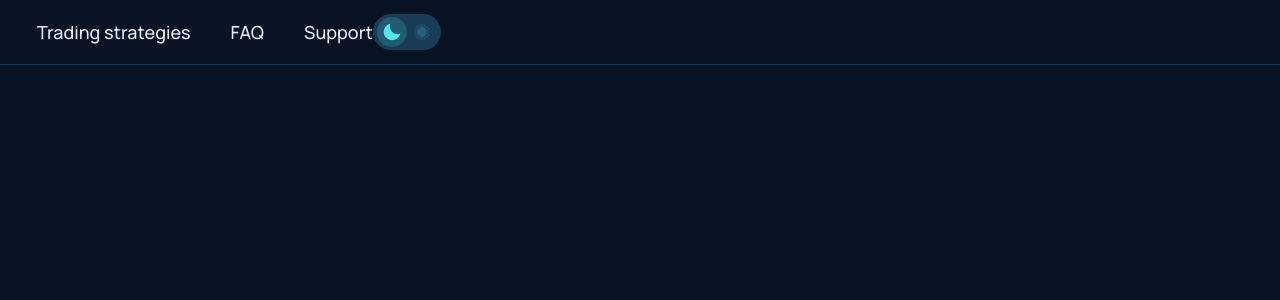
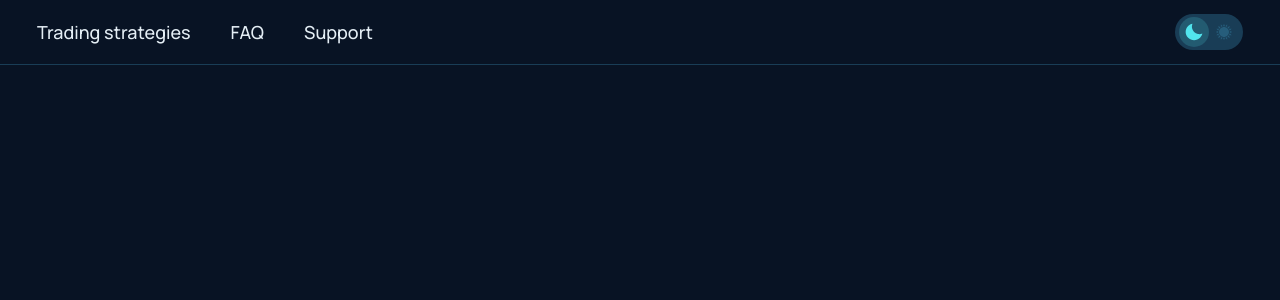
Before and after one commit to kruglyakov-ak/refactor, a Next.js app: page / in a window 1280 px wide. Shown: the top 300 px of the page. Built offline with nearby package versions, Linux system fonts and the light colour scheme.

Commit message:
fix styles

```diff
--- a/components/Header/Header.tsx
+++ b/components/Header/Header.tsx
@@ -1,7 +1,5 @@
 import { FC, ReactNode } from 'react'
 import cn from 'classnames'
-
-import { Container } from 'components'
 
 import s from './header.module.scss'
 
@@ -11,9 +9,5 @@ interface IHeaderProps {
 }
 
 export const Header: FC<IHeaderProps> = ({ children, className }) => {
-  return (
-    <header className={cn(s.header, className)}>
-      <Container className={s.container}>{children}</Container>
-    </header>
-  )
+  return <header className={cn(s.header, className)}>{children}</header>
 }
--- a/components/Header/header.module.scss
+++ b/components/Header/header.module.scss
@@ -4,12 +4,4 @@
   height: 65px;
   background-color: var(--color-bg-secondary);
   border-bottom: 1px solid var(--color-border);
-
-  display: flex;
-  align-items: center;
-
-  & .container {
-    display: flex;
-    align-items: center;
-  }
 }
--- a/components/ThemeButton/themeButton.module.scss
+++ b/components/ThemeButton/themeButton.module.scss
@@ -8,6 +8,7 @@
   display: flex;
   align-items: center;
   justify-content: space-between;
+  cursor: pointer;
 
   & .iconWrapper {
     width: 30px;
--- a/features/LandingHeader/LandingHeader.tsx
+++ b/features/LandingHeader/LandingHeader.tsx
@@ -3,7 +3,7 @@ import cn from 'classnames'
 import { usePathname } from 'next/navigation'
 import { LandingNavigation } from 'features'
 
-import { Header, MainLogo, ThemeButton } from 'components'
+import { Container, Header, MainLogo, ThemeButton } from 'components'
 
 import s from './landingHeader.module.scss'
 import { APP_ROUTER_PATHS } from 'shared/constants'
@@ -17,11 +17,18 @@ export const LandingHeader: FC<ILandingHeaderProps> = ({ className }) => {
 
   return (
     <Header className={cn(s.header, className)}>
-      <div className={s.leftContent}>
-        {pathname !== APP_ROUTER_PATHS.MAIN && <MainLogo className={s.logo} />}
-        <LandingNavigation />
-      </div>
-      <ThemeButton />
+      <Container className={s.container}>
+        <div className={s.leftContent}>
+          {pathname !== APP_ROUTER_PATHS.MAIN && (
+            <MainLogo className={s.logo} />
+          )}
+          <LandingNavigation />
+        </div>
+
+        <div className={s.rightContent}>
+          <ThemeButton />
+        </div>
+      </Container>
     </Header>
   )
 }
--- a/features/LandingHeader/landingHeader.module.scss
+++ b/features/LandingHeader/landingHeader.module.scss
@@ -1,9 +1,23 @@
 @use 'shared/styles' as *;
 
 .header {
+  display: flex;
+  align-items: center;
+
+  & .container {
+    display: flex;
+    align-items: center;
+    justify-content: space-between;
+  }
+
   & .leftContent {
     display: flex;
     align-items: center;
     gap: 90px;
   }
+
+  & .rightContent {
+    display: flex;
+    align-items: center;
+  }
 }
```
